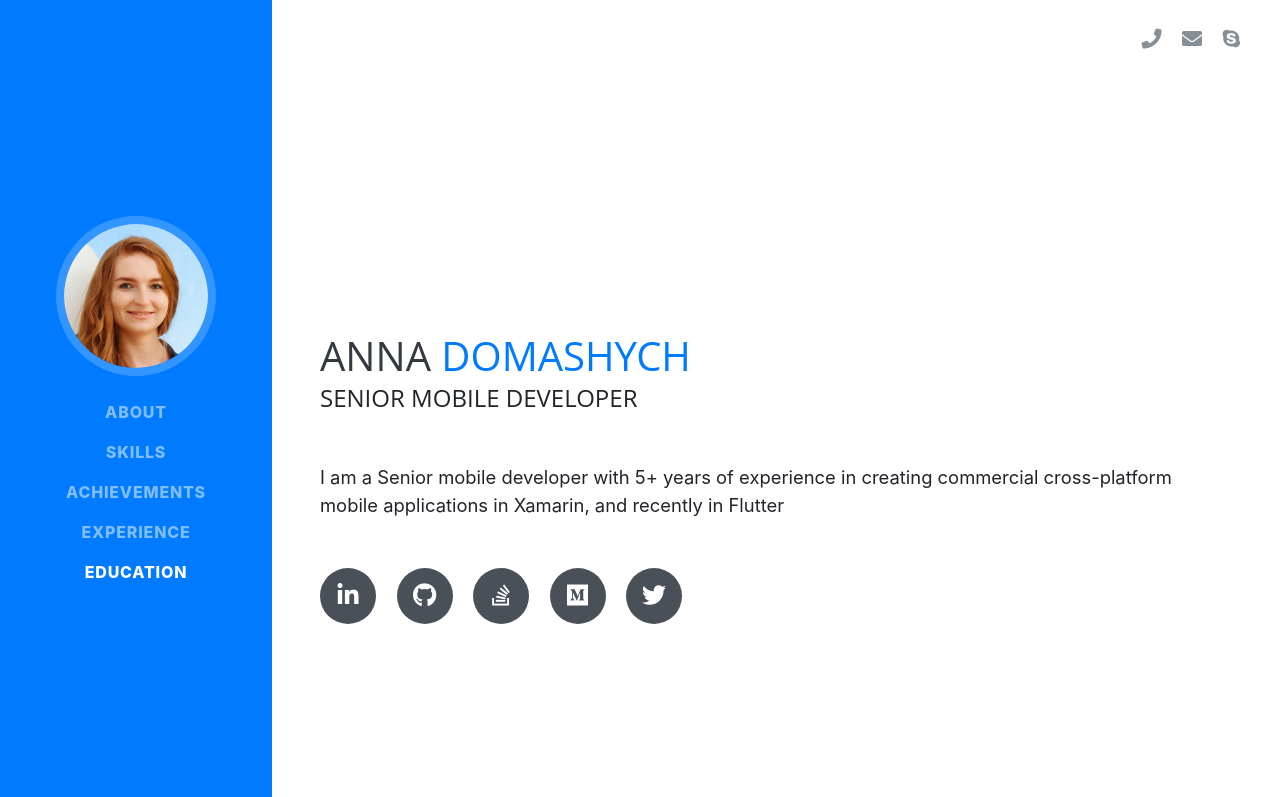
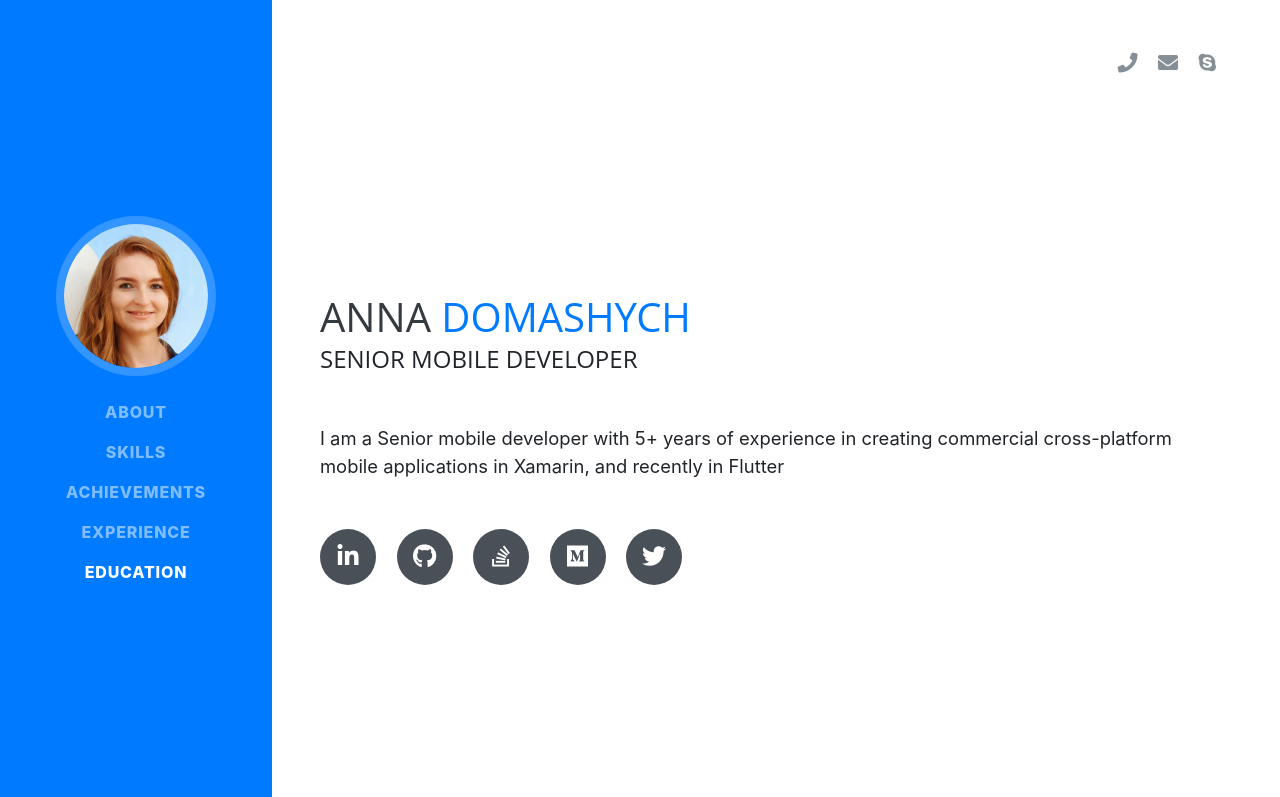
Before and after one commit to foxanna/foxanna.github.io, a website with bundled scripts: page index.html in a window 1280 px wide. Shown: the top 797 px of the page. Built offline with nearby package versions, Linux system fonts and the light colour scheme; a web font is replaced by a local one.

Commit message:
index.html

```diff
--- a/index.html
+++ b/index.html
@@ -55,10 +55,11 @@
 
   <div class="container-fluid p-0">
 
-    <section id="about">
+    <section class="resume-section p-3 p-lg-5 d-flex " id="about">
+      <div class="w-100">
+        <div class="d-flex flex-column h-100">
 
-      <div class="d-flex justify-content-end p-4">
-        <div class="contact-icons">
+          <div class="contact-icons align-self-end mb-5">
             <a title="Call" href="tel:+380502125860">
               <i class="fas fa-phone"></i>
             </a>
@@ -69,21 +70,19 @@
               <i class="fab fa-skype"></i>
             </a>
           </div>
-      </div>
 
-      <section class="resume-section p-3 p-lg-5 d-flex align-items-center">
-
-        <div class="w-100">
+          <div class="d-flex flex-column flex-grow-1 justify-content-center">
+            <div>
               <div class="mb-5">
                 <h1 class="mb-0">Anna <span class="text-primary">Domashych</span></h1>
                 <div class="subheading">SENIOR MOBILE DEVELOPER</div>
               </div>
 
-          <p class="lead mb-5">I am a Senior mobile developer with 5+ years of experience
+              <p class="lead">I am a Senior mobile developer with 5+ years of experience
                 in creating commercial cross-platform mobile applications in Xamarin,
                 and recently in Flutter</p>
 
-          <div class="social-icons">
+              <div class="social-icons flex-grow-1 mt-5">
                 <a title="LinkedIn" href="https://www.linkedin.com/in/annadomashych/">
                   <i class="fab fa-linkedin-in"></i>
                 </a>
@@ -101,7 +100,10 @@
                 </a>
               </div>
             </div>
-      </section>
+          </div>
+
+        </div>
+      </div>
     </section>
 
     <hr class="m-0">
```
Lines whose indentation alone changed are shown as unchanged.
